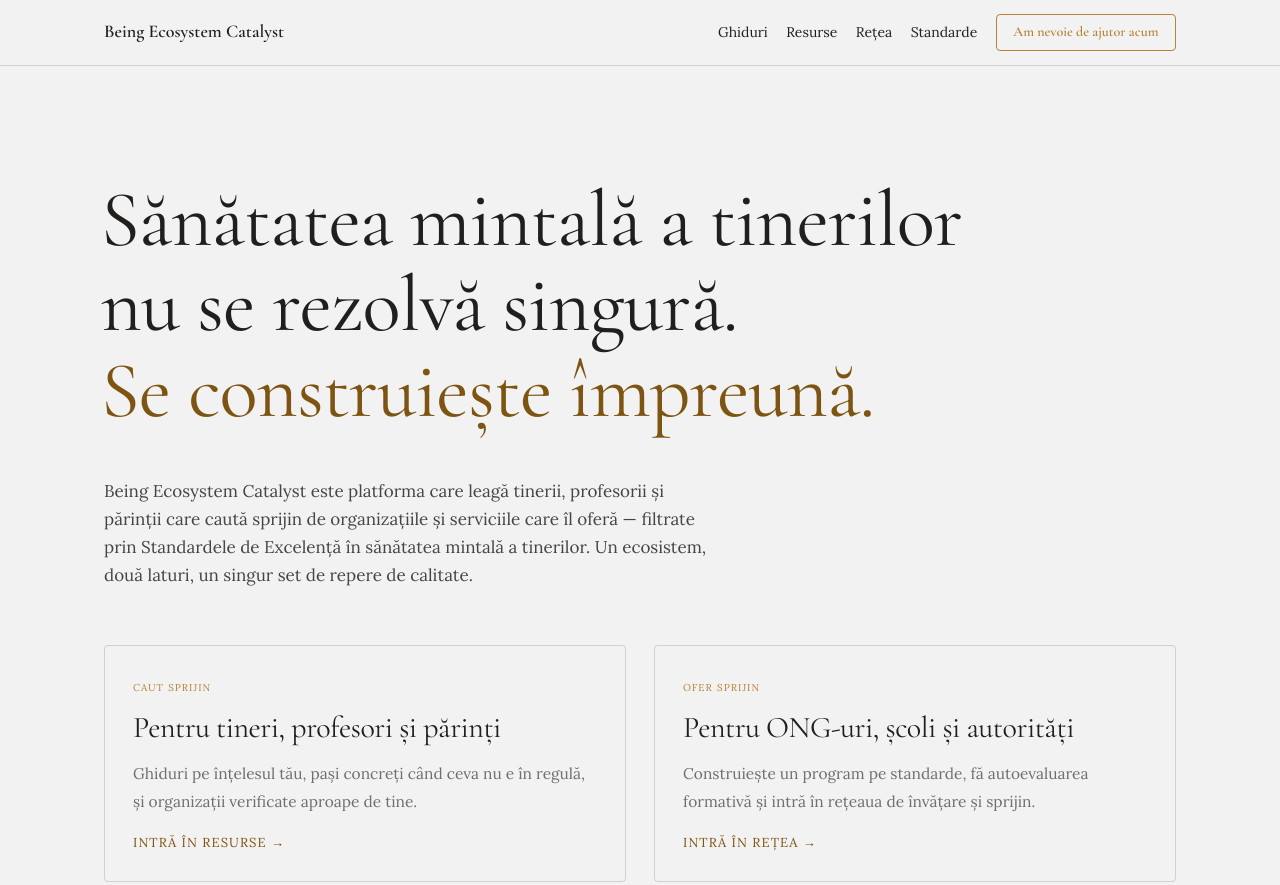
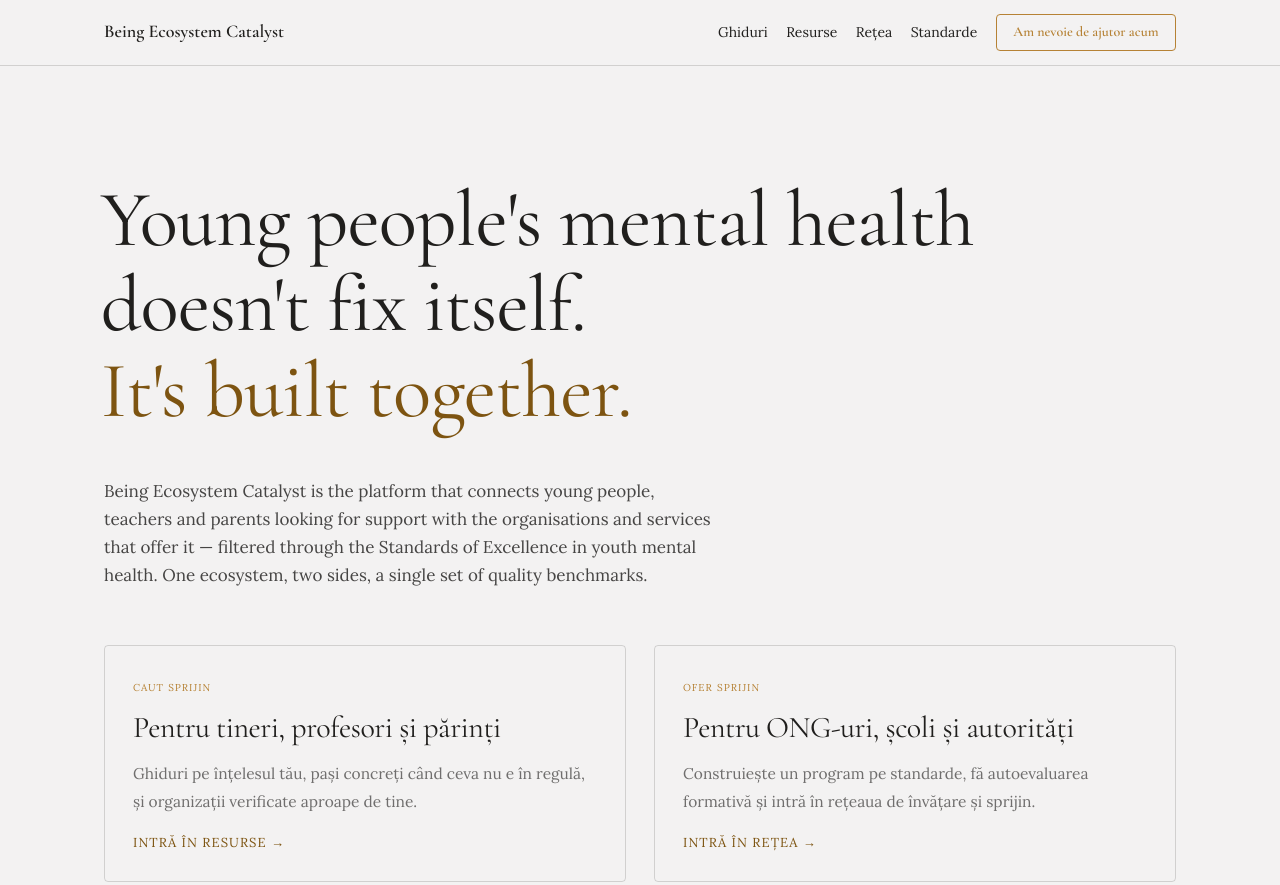
Before and after one commit to LuciCosoi/BeingSite, a plain HTML site: page index.html in a window 1280 px wide. Shown: the top 885 px of the page. Drawn offline with nearby package versions, Linux system fonts and the light colour scheme.

Commit message:
Hero: translate headline and intro to English

```diff
--- a/index.html
+++ b/index.html
@@ -46,12 +46,12 @@
 
   <section style="padding: 112px 0 84px;">
     <h1 style="font-family: var(--font-heading); font-weight: 400; font-size: clamp(44px, 6.2vw, 86px); line-height: 1.08; letter-spacing: -0.01em; margin: 0 0 0 -0.042em;">
-      <span style="display: block;">Sănătatea mintală a tinerilor</span>
-      <span style="display: block;">nu se rezolvă singură.</span>
-      <span style="display: block; color: var(--color-accent-700);">Se construiește împreună.</span>
+      <span style="display: block;">Young people's mental health</span>
+      <span style="display: block;">doesn't fix itself.</span>
+      <span style="display: block; color: var(--color-accent-700);">It's built together.</span>
     </h1>
     <p style="font-size: 17px; line-height: 28px; max-width: 58ch; margin: 42px 0 0; color: color-mix(in srgb, var(--color-text) 82%, transparent);">
-      Being Ecosystem Catalyst este platforma care leagă tinerii, profesorii și părinții care caută sprijin de organizațiile și serviciile care îl oferă — filtrate prin Standardele de Excelență în sănătatea mintală a tinerilor. Un ecosistem, două laturi, un singur set de repere de calitate.
+      Being Ecosystem Catalyst is the platform that connects young people, teachers and parents looking for support with the organisations and services that offer it — filtered through the Standards of Excellence in youth mental health. One ecosystem, two sides, a single set of quality benchmarks.
     </p>
 
     <div style="display: grid; grid-template-columns: repeat(auto-fit, minmax(280px, 1fr)); gap: 28px; margin-top: 56px;">
```
